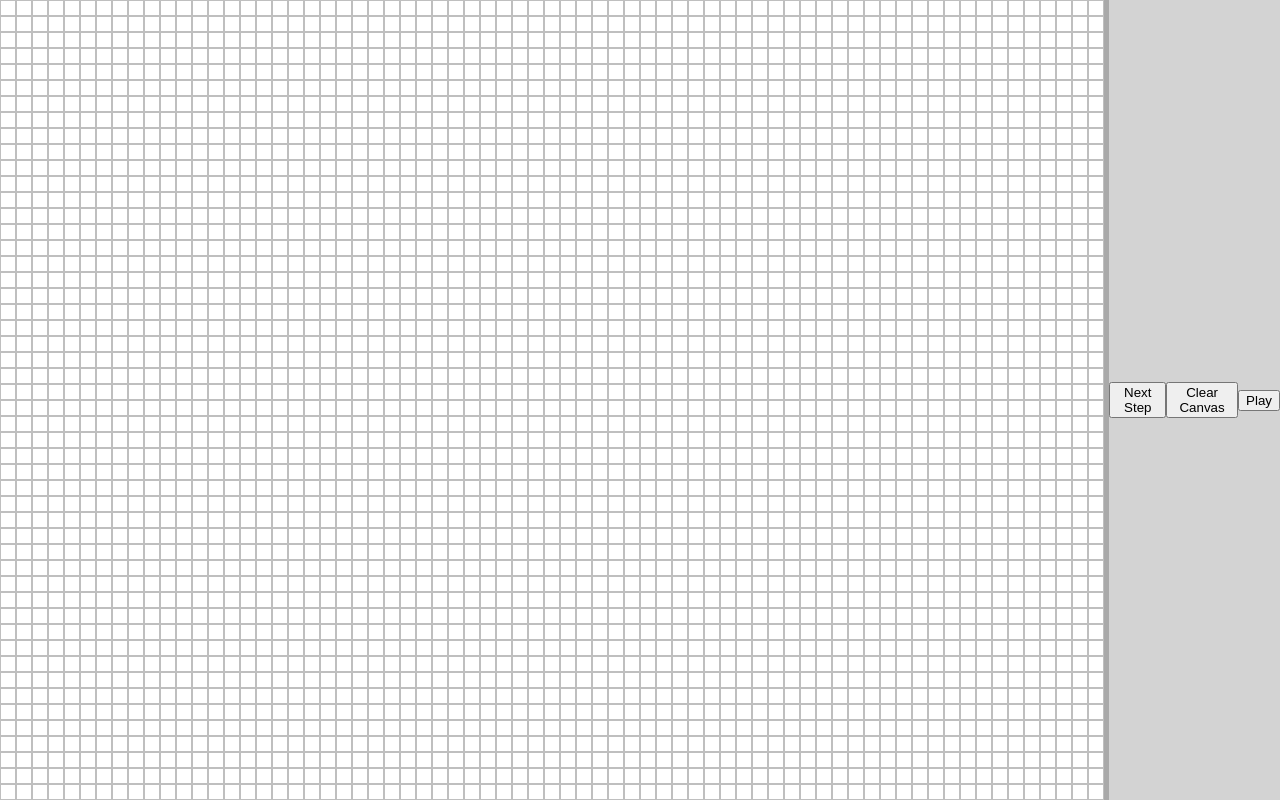
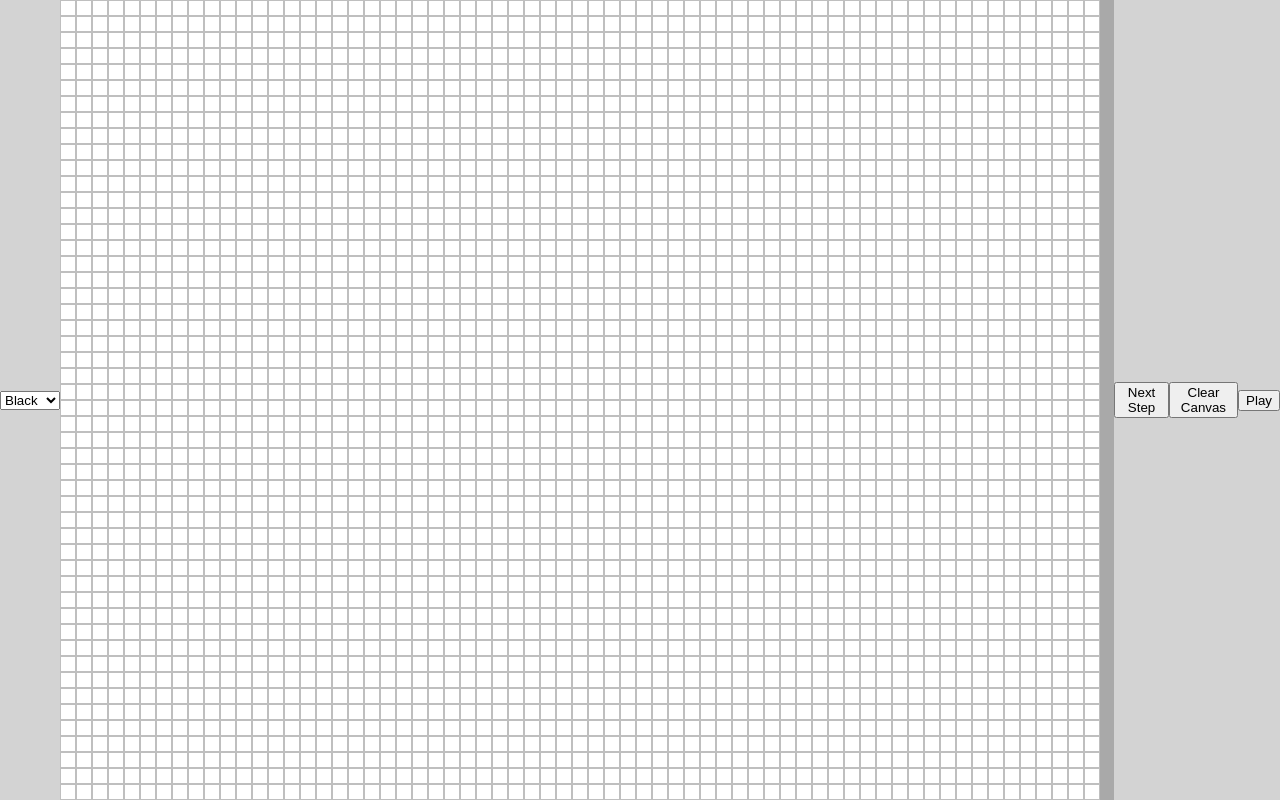
Before and after one commit to lizmeks/conways-canvas, a React (Create React App) app: page / in a window 1280 px wide. Shown: the top 800 px of the page. Built offline with nearby package versions, Linux system fonts and the light colour scheme.

Commit message:
added color select function

```diff
--- a/src/App.js
+++ b/src/App.js
@@ -7,7 +7,11 @@ class App extends Component {
   state = {
     canvas: generateBlankBoard(100, 100),
     playing: false,
-    selectedColor: "255, 255, 255"
+    selectedColor: {
+      red: 0,
+      green: 0,
+      blue: 0
+    }
   }
 
   playInterval = undefined;
@@ -61,11 +65,7 @@ class App extends Component {
       let newCanvas = cloneDeep(this.state.canvas);
       newCanvas[y][x] = {
         life: true,
-        color: {
-          red: 0,
-          green: 0,
-          blue: 0
-        }
+        color: this.state.selectedColor
       }
       this.setState({
         canvas: newCanvas
@@ -101,9 +101,62 @@ class App extends Component {
     this.pauseBoard();
   }
 
+  colorSelectHandler = (e) => {
+    let selectedColor = JSON.parse(e.target.value)
+    this.setState({
+      selectedColor: selectedColor.color
+    })
+  }
+
   render() {
     return (
       <div className='page'>
+        <select onChange={this.colorSelectHandler}>
+          <option
+            value={JSON.stringify({
+              color: {
+              red: 255,
+              green: 255,
+              blue: 255
+              }
+            })}
+          >
+            Black
+          </option>
+          <option
+            value={JSON.stringify({
+              color: {
+              red: 255,
+              green: 0,
+              blue: 0
+              }
+            })}
+          >
+            Red
+          </option>
+          <option
+            value={JSON.stringify({
+              color: {
+              red: 0,
+              green: 255,
+              blue: 0
+              }
+            })}
+          >
+            Green
+          </option>
+          <option
+            value={JSON.stringify({
+              color: {
+              red: 0,
+              green: 0,
+              blue: 255
+              }
+            })}
+          >
+            Blue
+          </option>
+        </select>
         {this.renderGrid()}
         <button onClick={this.stepHandler}>Next Step</button>
         <button onClick={this.clearCanvasHandler}>Clear Canvas</button>
--- a/src/Utilities/EngineUtils/EngineUtils.js
+++ b/src/Utilities/EngineUtils/EngineUtils.js
@@ -51,11 +51,7 @@ const generateNextBoard = board => {
       else if (count >= 2 && count <= 3 && board[y][x].life === true) {
         newBoard[y].push({
           life: true,
-          color: {
-            red: 0,
-            green: 0,
-            blue: 0
-          }
+          color: board[y][x].color
         })
       }
       else {
```
